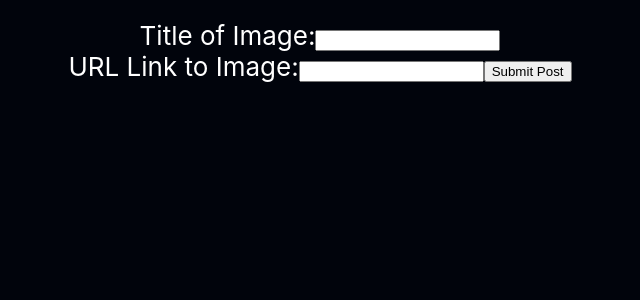
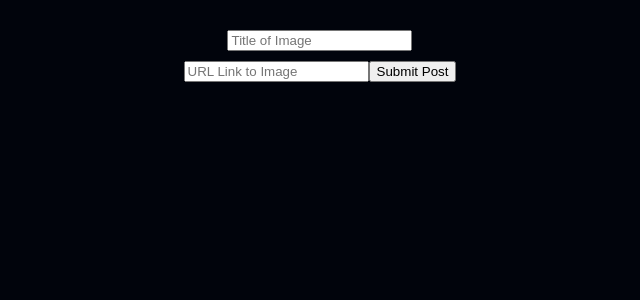
Before and after one commit to dan-kiss-dev-this/react-facebook-feed-form-inputs, a React (Create React App) app: page / in a window 1280 px wide. Shown: the top 300 px of the page, without its empty margins (320-960 px from the left). Built offline with nearby package versions, Linux system fonts and the light colour scheme.

Commit message:
refactor code

```diff
--- a/src/App.js
+++ b/src/App.js
@@ -1,12 +1,10 @@
 import React, { Component } from 'react';
-import logo from './logo.svg';
 import './App.css';
 
 const post = (dataObject, Index) =>
   <div key={Index} className='singlePost'>
     <h2>{dataObject.valueTitle}</h2>
     <img src={dataObject.valueImage} alt="Post pic"/>
-
   </div>;
 
 class App extends Component {
@@ -43,16 +41,13 @@ class App extends Component {
     return (
       <div className="App">
         <div className="App-header">
-
           <form onSubmit={this.handleSubmit}>
             <label>
-              Title of Image:
-            <input type="text" value={this.state.valueTitle} onChange={this.handleChangeTitle} />
+            <input placeholder="Title of Image" type="text" value={this.state.valueTitle} onChange={this.handleChangeTitle} />
             </label>
             <br/>
             <label>
-              URL Link to Image:
-            <input type="text" value={this.state.valueImage} onChange={this.handleChangeImage} />
+            <input placeholder="URL Link to Image" type="text" value={this.state.valueImage} onChange={this.handleChangeImage} />
             <input type="submit" value="Submit Post" />
             </label>
           </form>
@@ -61,7 +56,6 @@ class App extends Component {
             {this.state.allValues.map((singlePost, index) => post(singlePost, index))}
           </div>
 
-
           </div>
       </div>
     );
```
